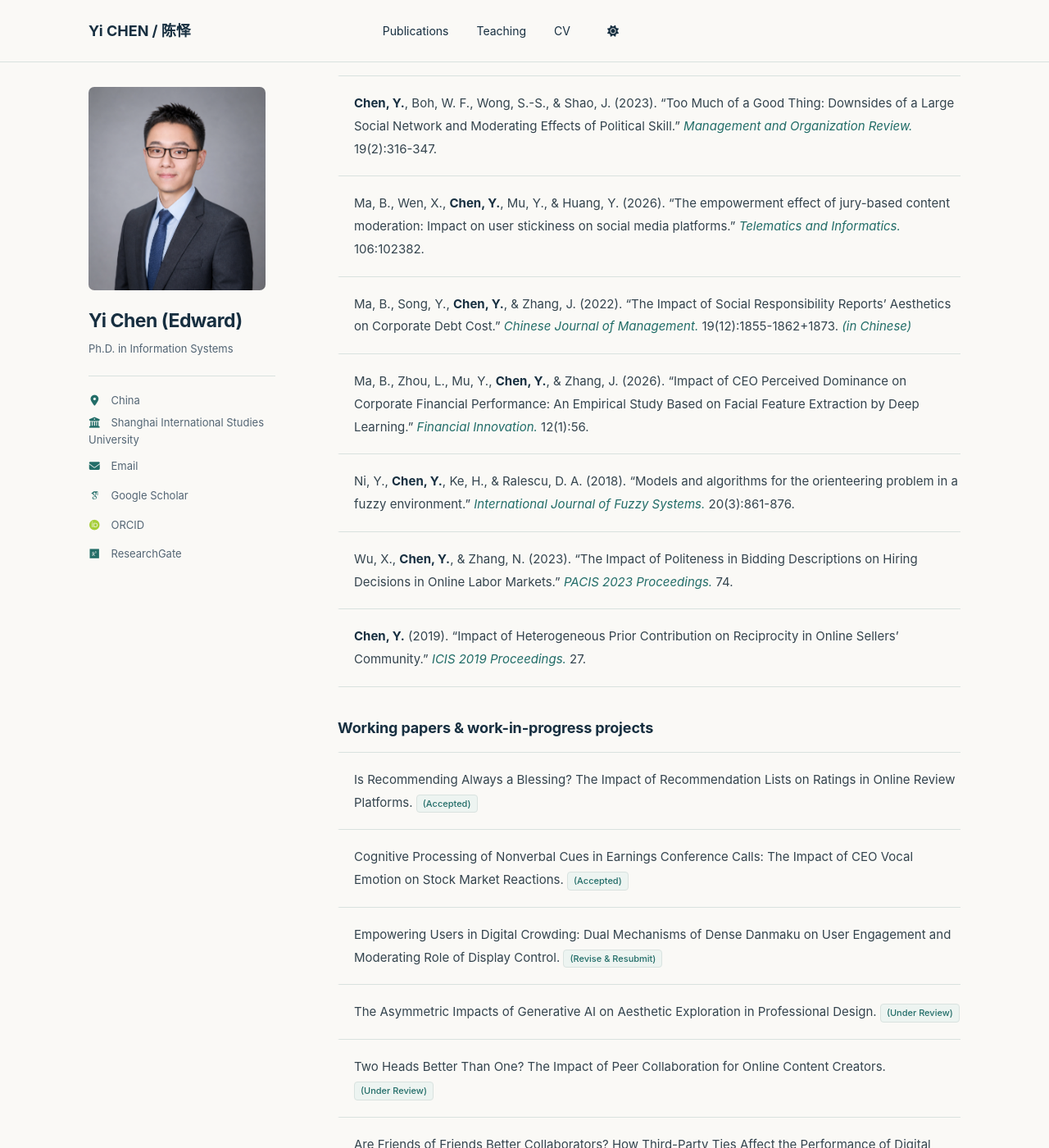
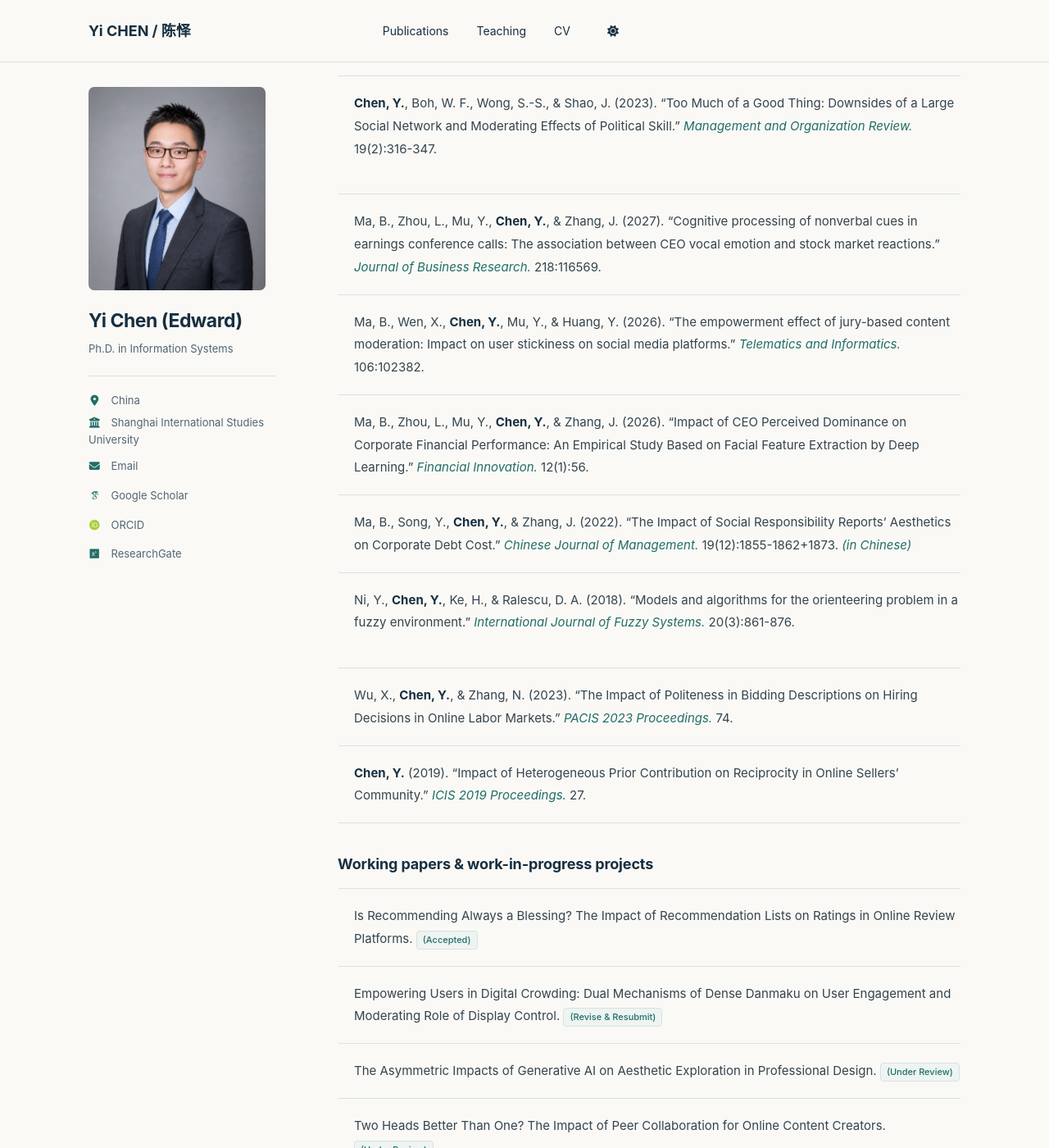
Before and after one commit to chenyi-edward/chenyi-edward.github.io, a Jekyll site: the page built from _pages/about.md, in a window 1280 px wide and 1400 px high, scrolled down 899 px. Shown: the whole window at 82% size. Built offline with Jekyll 4.4.1, drawn with Linux system fonts in a browser that asks for light colours; some web fonts are replaced; a script that is not in the unit is left out.

Commit message:
Update about.md

```diff
--- a/_pages/about.md
+++ b/_pages/about.md
@@ -23,17 +23,19 @@ Key Research Areas
 
 * <b>Chen, Y.</b>, Boh, W. F., & Mo, J. (2024). "Different types of online social exchanges: Effects on online sellers’ sales performance." <i>Information & Management.</i> 61(6):104003.
 * <b>Chen, Y.</b>, Boh, W. F., Wong, S.-S., & Shao, J. (2023). "Too Much of a Good Thing: Downsides of a Large Social Network and Moderating Effects of Political Skill." <i>Management and Organization Review.</i> 19(2):316-347.
+
+* Ma, B., Zhou, L., Mu, Y., <b>Chen, Y.</b>, & Zhang, J. (2027). "Cognitive processing of nonverbal cues in earnings conference calls: The association between CEO vocal emotion and stock market reactions." <i>Journal of Business Research.</i> 218:116569.
 * Ma, B., Wen, X., <b>Chen, Y.</b>, Mu, Y., & Huang, Y. (2026). "The empowerment effect of jury-based content moderation: Impact on user stickiness on social media platforms." <i>Telematics and Informatics.</i> 106:102382.
+* Ma, B., Zhou, L., Mu, Y., <b>Chen, Y.</b>, & Zhang, J. (2026). "Impact of CEO Perceived Dominance on Corporate Financial Performance: An Empirical Study Based on Facial Feature Extraction by Deep Learning." <i>Financial Innovation.</i> 12(1):56.
 * Ma, B., Song, Y., <b>Chen, Y.</b>, & Zhang, J. (2022). "The Impact of Social Responsibility Reports’ Aesthetics on Corporate Debt Cost." <i>Chinese Journal of Management.</i> 19(12):1855-1862+1873. <i>(in Chinese)</i>
-* Ma, B., Zhou, L., Mu, Y., <b>Chen, Y.</b>, & Zhang, J. (2026). "Impact of CEO Perceived Dominance on Corporate Financial Performance: An Empirical Study Based on Facial Feature Extraction by Deep Learning." <i>Financial Innovation.</i> 12(1):56.
 * Ni, Y., <b>Chen, Y.</b>, Ke, H., & Ralescu, D. A. (2018). "Models and algorithms for the orienteering problem in a fuzzy environment." <i>International Journal of Fuzzy Systems.</i> 20(3):861-876.
+
 * Wu, X., <b>Chen, Y.</b>, & Zhang, N. (2023). "The Impact of Politeness in Bidding Descriptions on Hiring Decisions in Online Labor Markets." <i>PACIS 2023 Proceedings.</i> 74.
 * <b>Chen, Y.</b> (2019). "Impact of Heterogeneous Prior Contribution on Reciprocity in Online Sellers’ Community." <i>ICIS 2019 Proceedings.</i> 27.
 
 **Working papers & work-in-progress projects**
 
 * Is Recommending Always a Blessing? The Impact of Recommendation Lists on Ratings in Online Review Platforms. (Accepted)
-* Cognitive Processing of Nonverbal Cues in Earnings Conference Calls: The Impact of CEO Vocal Emotion on Stock Market Reactions. (Accepted)
 * Empowering Users in Digital Crowding: Dual Mechanisms of Dense Danmaku on User Engagement and Moderating Role of Display Control. (Revise & Resubmit)
 * The Asymmetric Impacts of Generative AI on Aesthetic Exploration in Professional Design. (Under Review)
 * Two Heads Better Than One? The Impact of Peer Collaboration for Online Content Creators. (Under Review)
```
